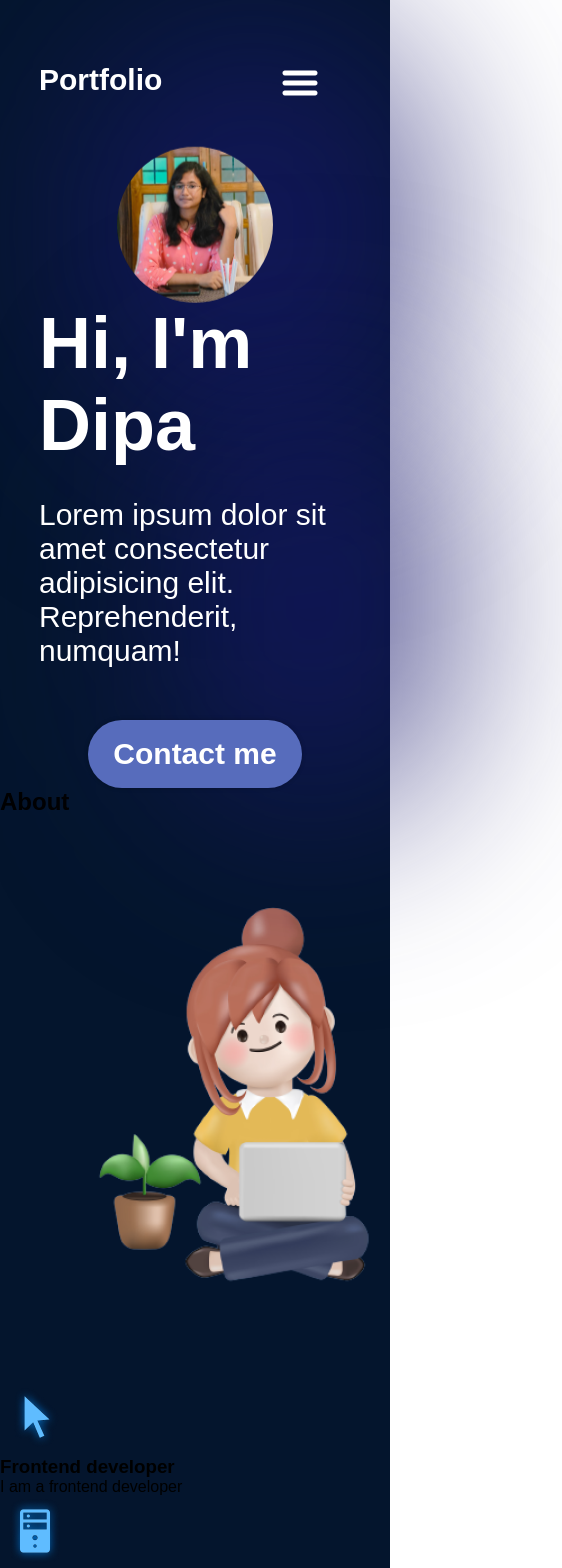
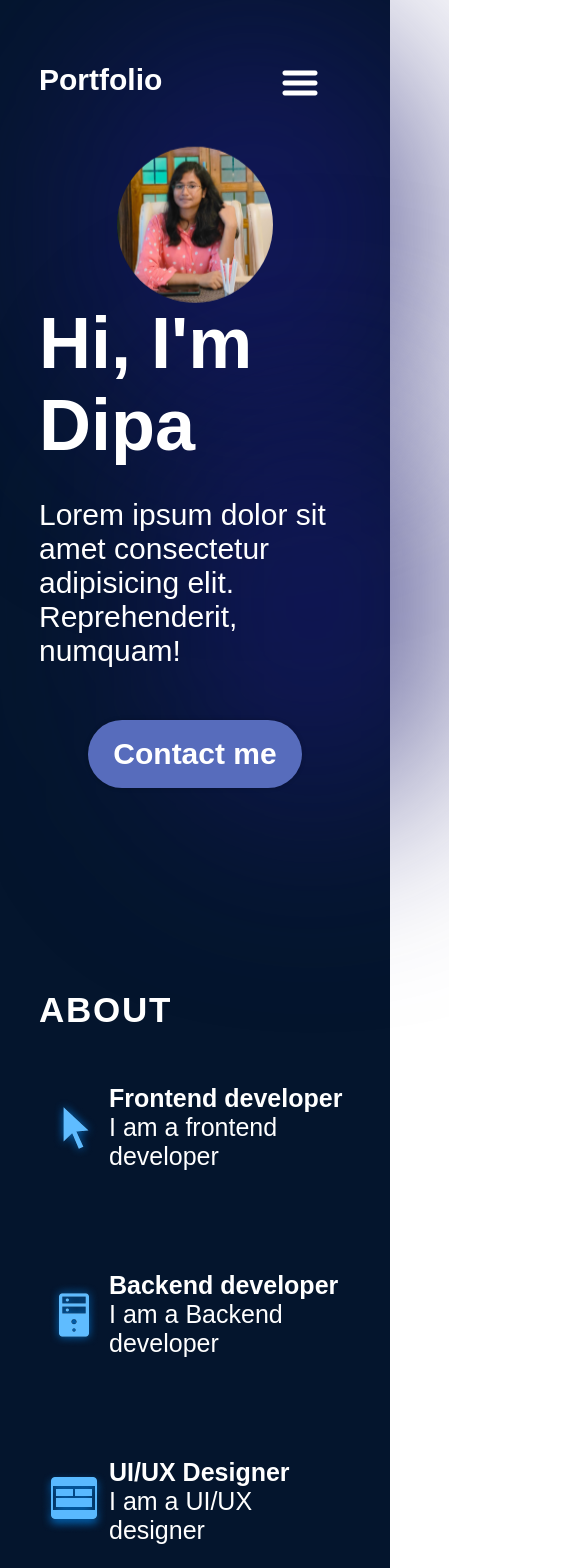
Before and after one commit to dipa-ghosh11/Portfolio, a React (Vite) app: page / in a window 390 px wide. Shown: the top 1568 px of the page, 562 px wide, since content can reach past the window. Built offline with nearby package versions, Linux system fonts and the light colour scheme; the HTML template or start-up script is replaced by a standard one.

Commit message:
Updated About section

```diff
--- a/src/components/About/About.jsx
+++ b/src/components/About/About.jsx
@@ -4,7 +4,7 @@ import styles from './About.module.css';
 
 export const About = () => {
   return (
-    <section className={styles.container}>
+    <section className={styles.container} id="about">
         <h2 className={styles.title}>About</h2>
         <div className={styles.content}>
             <img src={getImageUrl('about/aboutImage.png')} alt="about-image" className={styles.aboutIcon} />
--- a/src/components/About/About.module.css
+++ b/src/components/About/About.module.css
@@ -0,0 +1,86 @@
+@import "../../vars.css";
+
+.container{
+    position: relative;
+    background-color: rgba(12, 12, 12, 0.6);
+    border-radius: 15px;
+    padding: 73px;
+    margin-top: 129px;
+    z-index: 1;
+    margin-left: 10%;
+    margin-right:  10%;
+}
+
+.title{
+    color: var(--color-text);
+    font-size: 35px;
+    font-weight: 700;
+    letter-spacing: 1.75px;
+    text-transform: uppercase;
+}
+
+.content{
+    display: flex;
+    flex-direction: row;
+    align-items: center;
+}
+
+.aboutIcon{
+    width: 35%;
+}
+
+.aboutItems{
+    color: var(--color-text);
+    display: flex;
+    flex-direction: column;
+    gap: 50px;
+}
+
+.aboutItem{
+    display: flex;
+    flex-direction: row;
+    align-items: center;
+    border-radius: 20px;
+    list-style: none;
+    padding: 25px;
+    background-image: linear-gradient(90deg, rgba(165,215,232,0.42) 0%,rgba(255,255,255,0)100%);
+    background-size: 0 100%;
+    background-repeat: no-repeat;
+    transition: 0.4s;
+}
+
+.aboutItem:hover{
+    background-size: 100% 100%;
+}
+
+.aboutItem h3{
+    font-size: 25px;
+    font-weight: 600;
+}
+
+.aboutItem p{
+    font-size: 25px;
+}
+
+@media screen and (max-width:830px){
+    .container{
+        background-color: transparent;
+        padding-left: 0;
+        padding-right: 0;
+    }
+
+    .content{
+        flex-direction: column;
+    }
+    .aboutIcon{
+        display: none;
+    }
+    .aboutItems{
+        margin-top: 29px;
+    }
+
+    .aboutItem{
+        padding-left: 0;
+        padding-right: 0;
+    }
+}
--- a/src/index.css
+++ b/src/index.css
@@ -5,3 +5,6 @@
   padding: 0;
   font-family: "outfit",Arial, Helvetica, sans-serif;
 }
+html{
+  scroll-behavior: smooth;
+}
```
